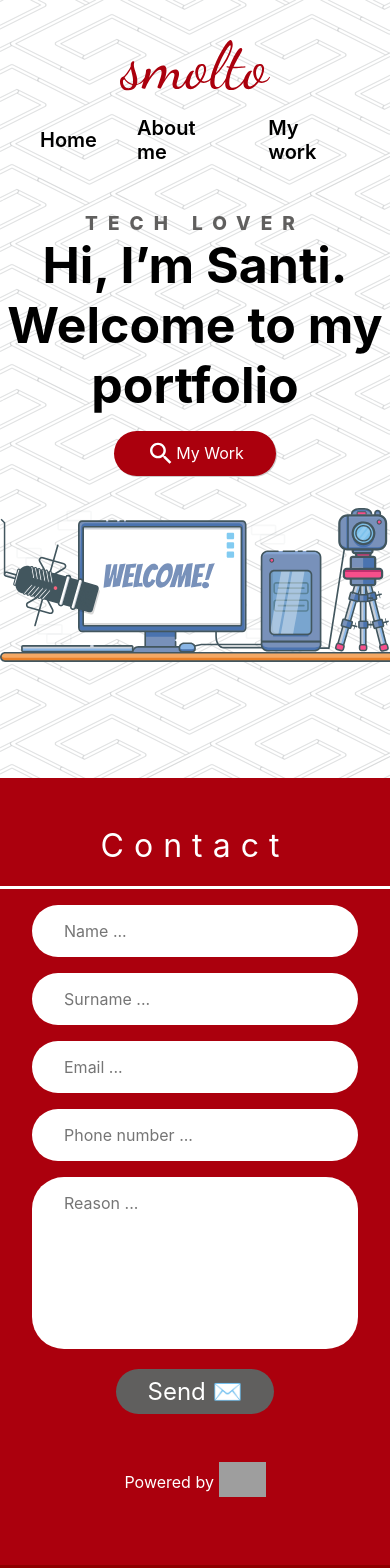
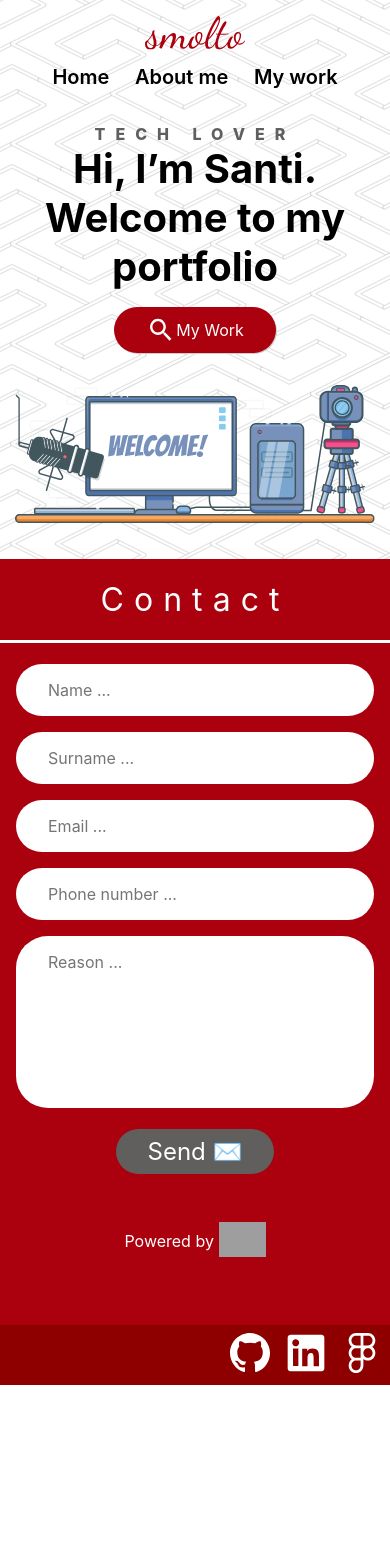
Before and after one commit to smolto/personal-portfolio, a React (Create React App) app: page / in a window 390 px wide. Shown: the top 1568 px of the page. After the commit the page ends 1385 px from the top, so only its background shows below. Built offline with nearby package versions, Linux system fonts and the light colour scheme; grey boxes are pictures that could not be loaded.

Commit message:
Implementado mobile first

```diff
--- a/src/components/ContactForm/ContactForm.css
+++ b/src/components/ContactForm/ContactForm.css
@@ -1,25 +1,48 @@
+.contact-wrapper {
+  margin-top: 2rem;
+  margin-bottom: 2rem;
+}
+
 .contact-wrapper__title h1 {
   color: var(--white);
   font-weight: 400;
   letter-spacing: 10px;
   text-align: center;
-  padding-bottom: 1.3rem;
+  margin-top: 1rem;
+  padding: 1.3rem 0;
   border-bottom: 3px solid var(--white);
 }
 
-.contact-wrapper {
-  margin-top: 1rem;
-  margin-bottom: 2rem;
+.contact-wrapper__inputs {
+  margin: 1.3rem 1rem;
+  display: flex;
+  flex-direction: column;
+  justify-content: center;
+  align-self: center;
 }
 
-.contact-wrapper__grid {
-  margin: 1.3rem 4rem;
-  display: grid;
-  grid-template-columns: repeat(2, 1fr);
-  grid-gap: 1.5rem;
+.contact-wrapper__inputs input{
+  margin-bottom: 1rem;
 }
 
-.col-2 {
+.contact-wrapper__submit {
+  display: flex;
+  justify-content: center;
+}
+
+.formsubmit_info {
+  margin-top: 3rem;
+  display: flex;
+  align-items: center;
+  justify-content: center;
+}
+
+.formsubmit_info span{
+  margin-right: 5px;
+  color: var(--white);
+}
+
+/*.col-2 {
   grid-column: 1/3;
 }
 
@@ -52,4 +75,4 @@
     flex-grow: 1;
     margin-bottom: 1rem;
   }
-}
+}  */
--- a/src/components/ContactForm/ContactForm.jsx
+++ b/src/components/ContactForm/ContactForm.jsx
@@ -17,7 +17,7 @@ const ContactForm = () => {
         <h1>Contact</h1>
       </div>
       <form target="_blank" action="https://formsubmit.co/santiagomoltomartinez@gmail.com	" method="POST">
-        <div className="contact-wrapper__grid">
+        <div className="contact-wrapper__inputs">
           <Input
             type={`text`}
             name={`name`}
@@ -50,7 +50,6 @@ const ContactForm = () => {
             placeholder={`Phone number ...`}
             cssClass={`input medium-text`}
           />
-          <div className="col-2">
           <Input
             type={`textarea`}
             name={`reason`}
@@ -59,7 +58,6 @@ const ContactForm = () => {
             placeholder={`Reason ...`}
             cssClass={`input medium-text`}
           />
-          </div>
         </div>
         <div className="contact-wrapper__submit">
           <Input
--- a/src/components/Landing/Landing.css
+++ b/src/components/Landing/Landing.css
@@ -1,4 +1,61 @@
 .landing-wrapper {
+  display: flex;
+  flex-direction: column;
+  margin-top: 1.5rem;
+}
+
+.landing-wrapper__title-container {
+  display: block;
+  width: 100%;
+  text-align: center;
+  max-width: 100%;
+}
+
+.landing-wrapper__title-container__img {
+  display: none;
+}
+
+.landing-wrapper__image-container {
+  padding: 0;
+  margin: 0;
+  display: block;
+  text-align: center;
+  margin-top: 2rem;
+}
+
+.landing-wrapper__title-container__subtitle {
+  font-weight: 800;
+  letter-spacing: 10px;
+  color: var(--grey);
+  text-transform: uppercase;
+  font-size: 1rem;
+}
+
+.landing-wrapper__title-container__title {
+  color: var(--black);
+  font-size: 2.5rem;
+}
+
+.landing-wrapper__my-work-container__button {
+  margin-top: 1rem;
+  display: flex;
+  align-items: center;
+  justify-content: center;
+}
+
+.landing-wrapper__image-container img{
+  width: 360px;
+}
+
+
+
+
+
+
+
+
+
+/* .landing-wrapper {
   display: flex;
 }
 
@@ -80,4 +137,4 @@
     width: 400px;
   }
 
-}
+} */
--- a/src/components/NavBar/NavBar.css
+++ b/src/components/NavBar/NavBar.css
@@ -1,4 +1,50 @@
 .nav {
+  display: flex;
+  flex-direction: column;
+  align-items: center;
+  margin-top: 1rem;
+}
+
+.nav img{
+  width: 100px;
+}
+
+.nav ul{
+  list-style: none;
+}
+
+.nav li {
+  display: inline-block;
+  margin: 0.7rem 0.8rem;
+}
+
+.nav a {
+  font-size: 20px;
+  font-weight: 600;
+  text-decoration: none;
+  color: var(--black);
+  transition: all;
+  transition-duration: .25s;
+}
+
+.nav a:hover {
+  color: var(--primary-color);
+}
+
+.nav a:focus {
+  outline: dashed var(--primary-color);
+}
+
+.nav .contact {
+  display: none;
+}
+
+
+
+
+
+
+/* .nav {
   display: flex;
   flex-direction: row;
   align-items: center;
@@ -71,4 +117,4 @@
     width: 100%;
     margin-bottom: 1.3rem;
   }
-}
+} */
--- a/src/components/NavBar/NavBar.js
+++ b/src/components/NavBar/NavBar.js
@@ -21,7 +21,6 @@ const NavBar = ({ menuOptions }) => {
         <Image
           src={logo}
           alt={`logo`}
-          width={150}
         />
       </div>
 
--- a/src/index.css
+++ b/src/index.css
@@ -18,9 +18,9 @@
   padding: 0;
 }
 
-#root {
+/* #root {
   width: 100%;
-}
+} */
 
 .small-text {
   font-size: 0.8rem;
--- a/src/pages/HomePage/HomePage.css
+++ b/src/pages/HomePage/HomePage.css
@@ -2,37 +2,36 @@ body {
   background-image: url('src/shared/assets/pipes.png');
 }
 
-.container {
+/* .container {
   margin-left: 20%;
   margin-right: 20%;
-}
+}*/
 
-.landing-container {
+/* .landing-container {
   margin-top: 3rem;
-}
+} */
 
 .contact-form {
-  margin-top: 7rem;
+  margin-top: 2rem;
   background-color: var(--primary-color);
   height: auto;
   width: 100%;
   padding-bottom: 2rem;
 }
 
-.container__contact {
+/* .container__contact {
   padding-top: 2rem;
-}
+} */
 
 .footer {
-  /* position: sticky; */
-  /* bottom: 0; */
+  bottom: 0;
   padding: 0.5rem;
   background-color: var(--primary-color-dark);
 }
 
 
-@media only screen and (max-width: 943px) {
+/* @media only screen and (max-width: 943px) {
   .container {
     margin: 0;
   }
-}
+} */
```
Lines whose indentation alone changed are shown as unchanged.
